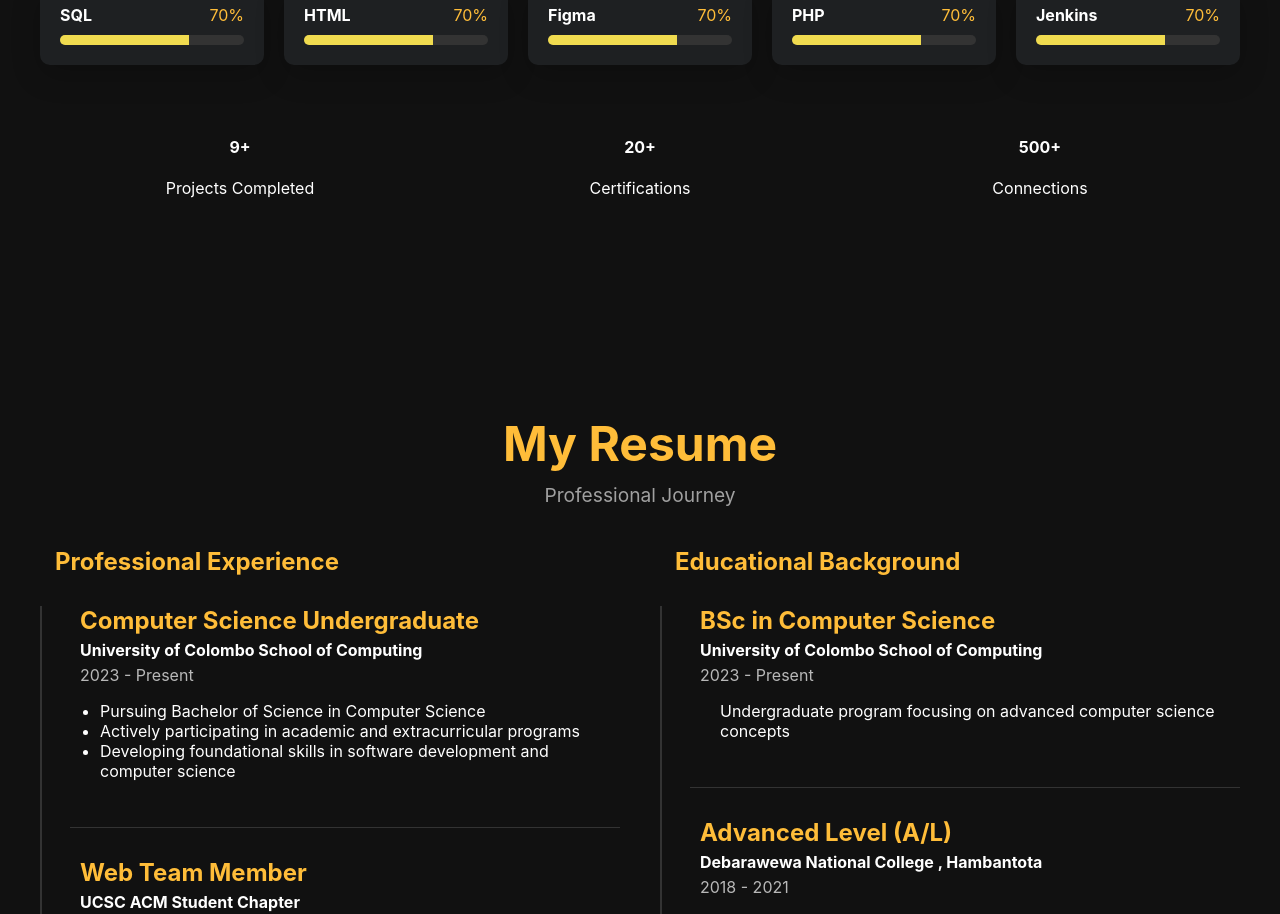
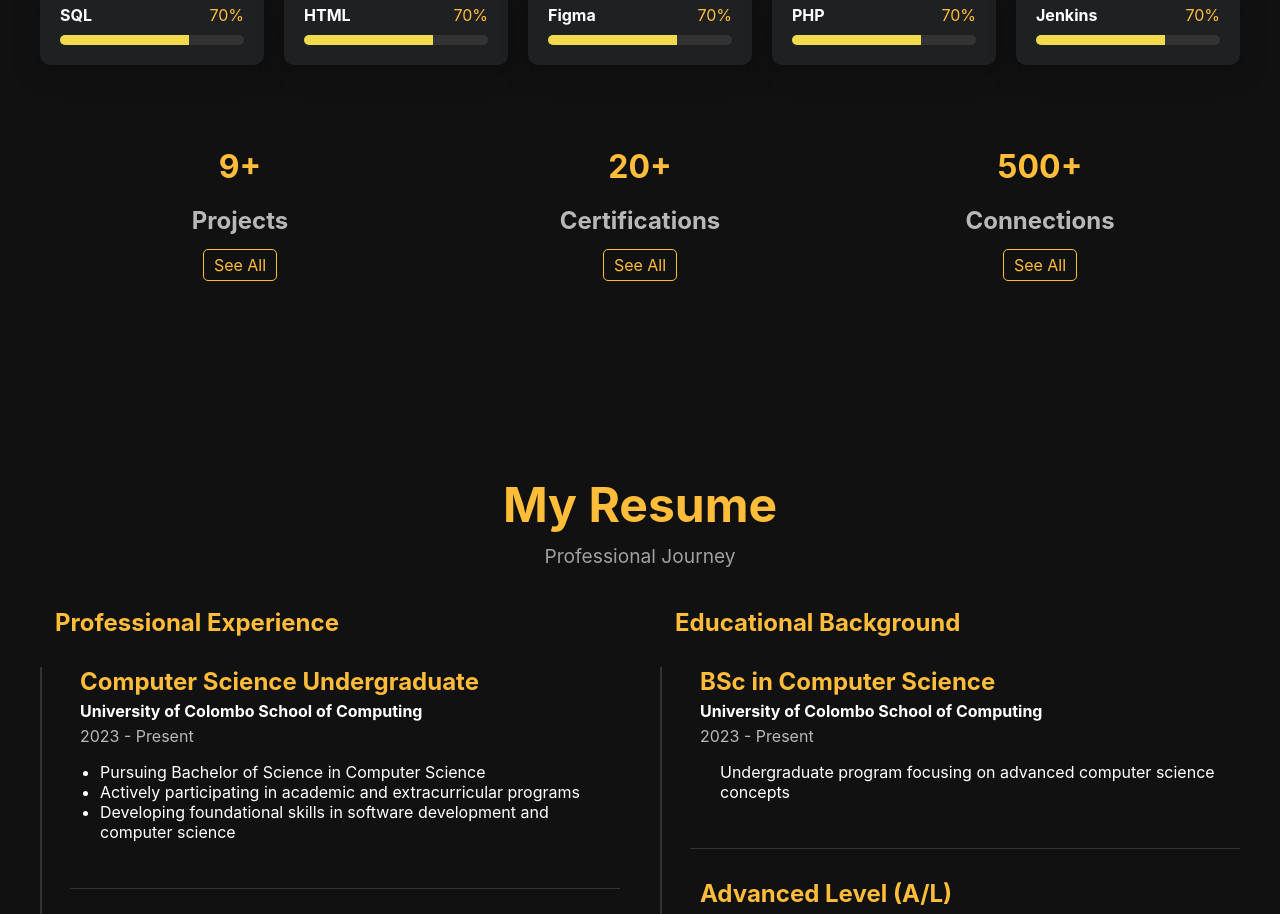
Before and after one commit to Peshala84/modern-porthfolio, a React (Create React App) app: page / in a window 1280 px wide. Shown: the part 1980-2894 px from the top of the page. Built offline with nearby package versions, Linux system fonts and the light colour scheme.

Commit message:
Update About component to enhance achievement display with improved headings and links

```diff
--- a/src/components/About.js
+++ b/src/components/About.js
@@ -114,16 +114,19 @@ function About() {
 
         <div className="achievements-counter">
           <div className="counter-item">
-            <h4>9+</h4>
-            <p>Projects Completed</p>
+            <h3>9+</h3>
+            <h1>Projects</h1>
+             <a href='https://github.com/Peshala84'>See All</a>
           </div>
           <div className="counter-item">
-            <h4>20+</h4>
-            <p>Certifications</p>
+            <h3>20+</h3>
+            <h1>Certifications</h1>
+            <a href='https://www.linkedin.com/in/ramesh-peshala-b84a632aa'>See All</a>
           </div>
           <div className="counter-item">
-            <h4>500+</h4>
-            <p>Connections</p>
+            <h3>500+</h3>
+            <h1>Connections</h1>
+            <a href='https://www.linkedin.com/in/ramesh-peshala-b84a632aa'>See All</a>
           </div>
         </div>
       </div>
```
